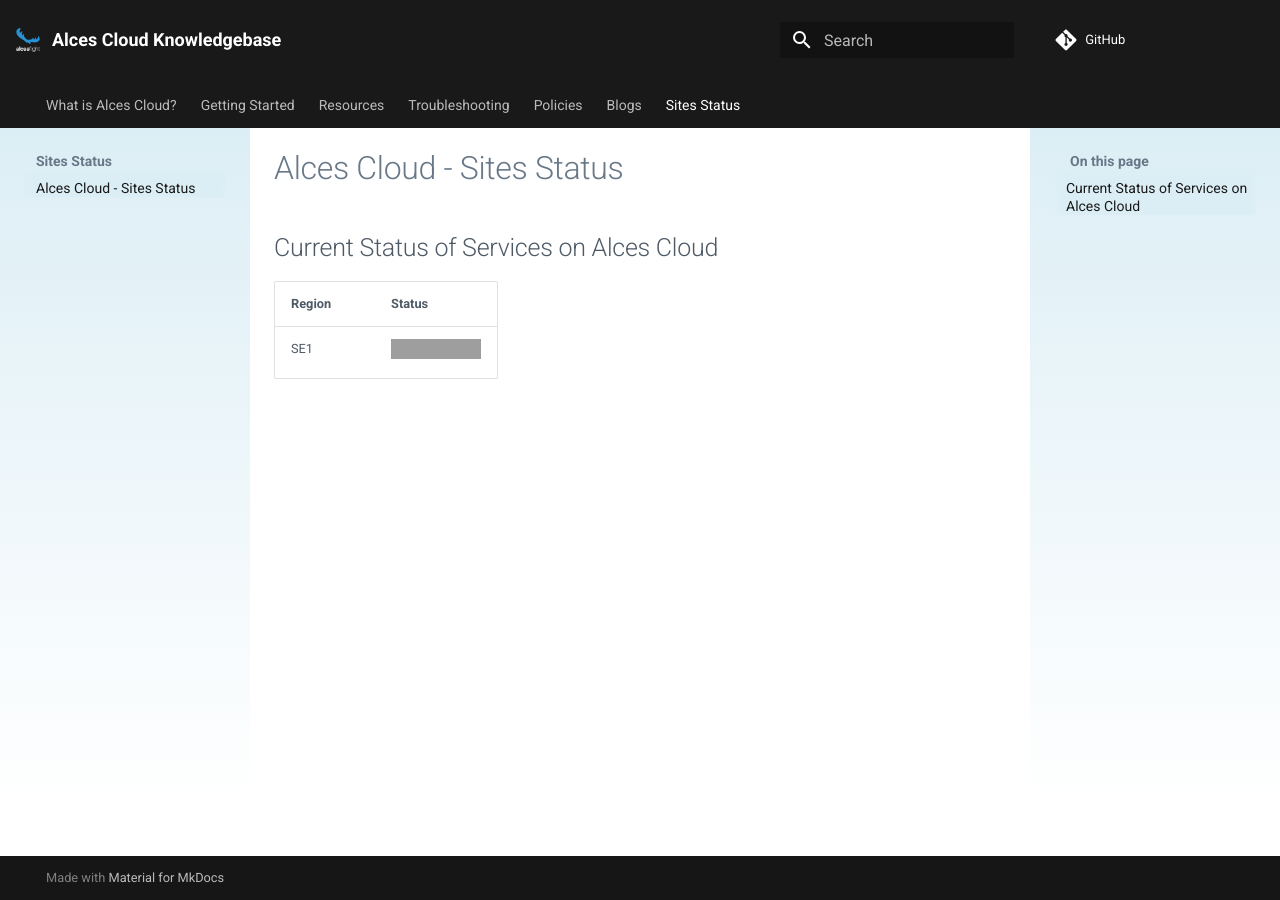
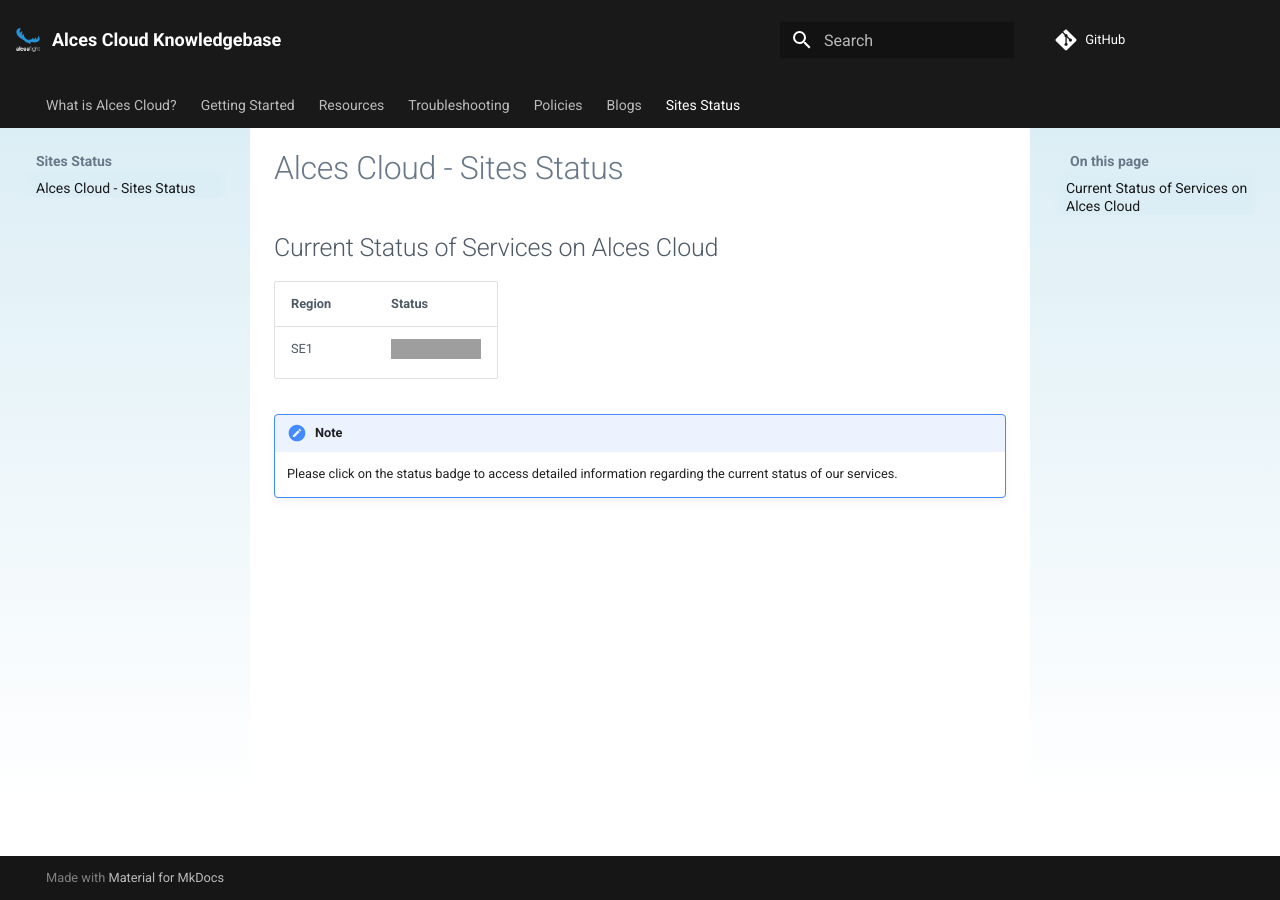
Before and after one commit to alces-software/alces-cloud-docs, an MkDocs documentation site: the page built from docs/docs/sitesstatus/sitesstatus.md, in a window 1280 px wide. Built offline with MkDocs 1.6.1 and Material for MkDocs 9.7.7, drawn with Linux system fonts in a browser that asks for light colours; comment, search, counter and statistics services are not loaded; the version menu is left out; grey boxes are pictures that could not be loaded.

Commit message:
added note to click on badge to get more information.

```diff
--- a/docs/docs/sitesstatus/sitesstatus.md
+++ b/docs/docs/sitesstatus/sitesstatus.md
@@ -6,3 +6,7 @@
 | **Region** | **Status** |
 |-----------------|-----------------|
 |  SE1  | [![](https://alces-cloud-status.alces-flight.com/api/badge/25/status?style=flat-square)](https://alces-cloud-status.alces-flight.com/status/se1-services) |
+
+
+!!! note
+    Please click on the status badge to access detailed information regarding the current status of our services.
```
